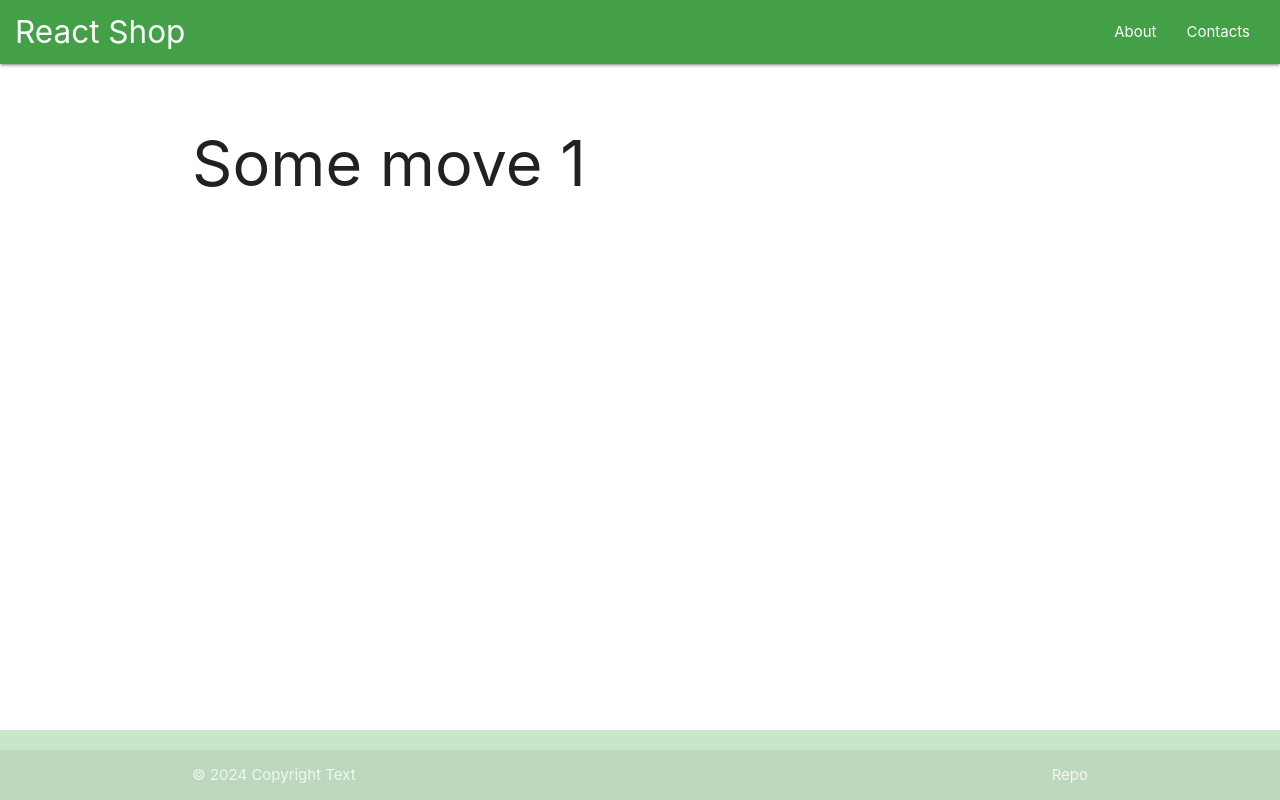
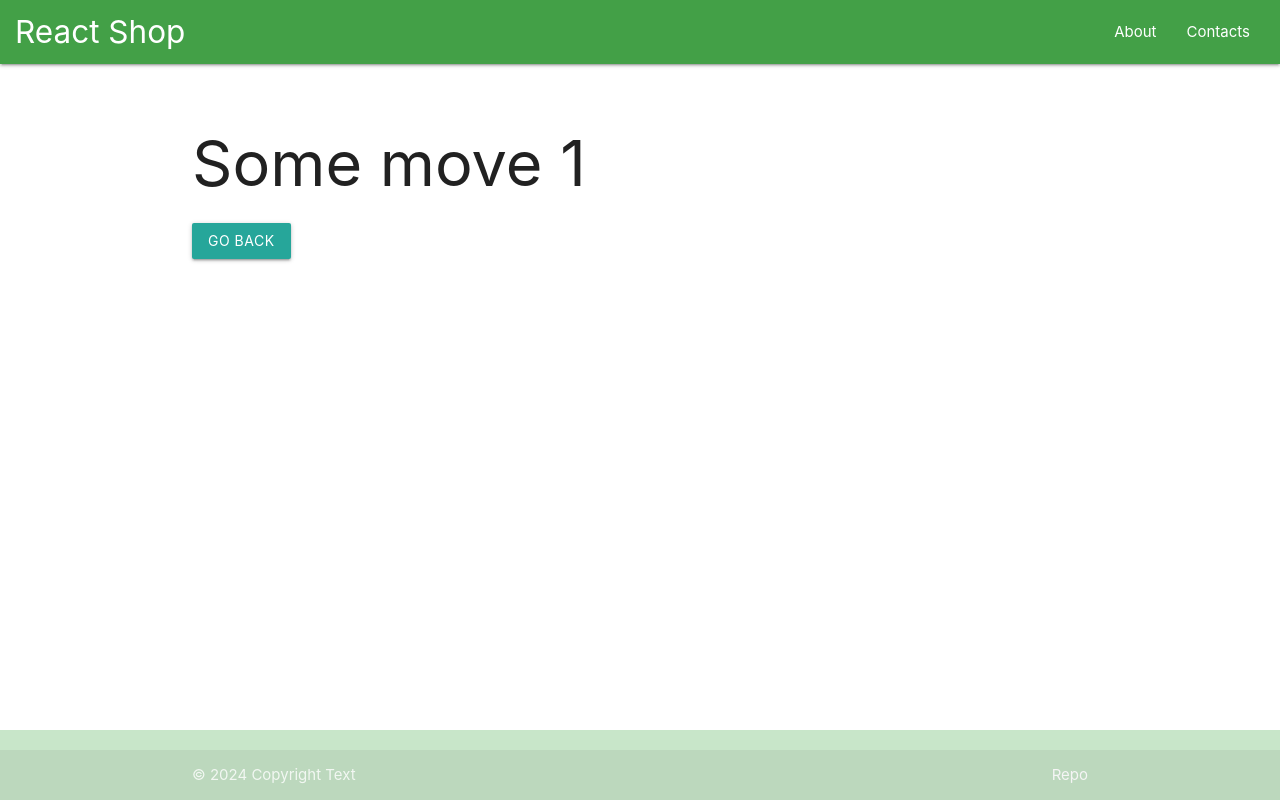
Before and after one commit to MichaelZolotov77/Nepom_react_block_10, a React (Create React App) app: page /movies/1 in a window 1280 px wide. Built offline with nearby package versions, Linux system fonts and the light colour scheme.

Commit message:
Хук useHistory

```diff
--- a/src/pages/Movie.jsx
+++ b/src/pages/Movie.jsx
@@ -1,10 +1,18 @@
-import { useParams } from "react-router-dom";
+import { useParams, useHistory } from "react-router-dom";
 
 function Movie() {
   const { title } = useParams();
+  const { goBack } = useHistory();
   //   console.log(value);
 
-  return <h1>Some move {title}</h1>;
+  return (
+    <>
+      <h1>Some move {title}</h1>
+      <button className="btn" onClick={goBack}>
+        Go back{" "}
+      </button>
+    </>
+  );
 }
 
 export { Movie };
```
